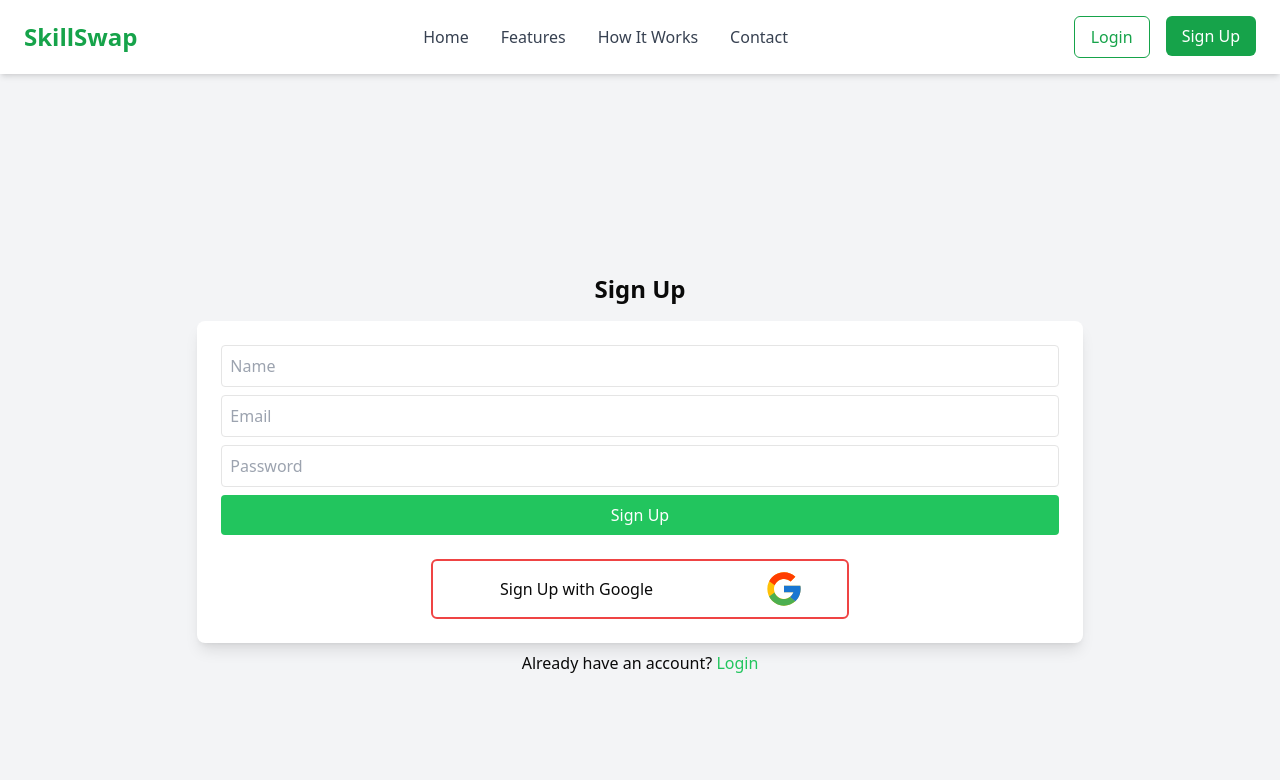
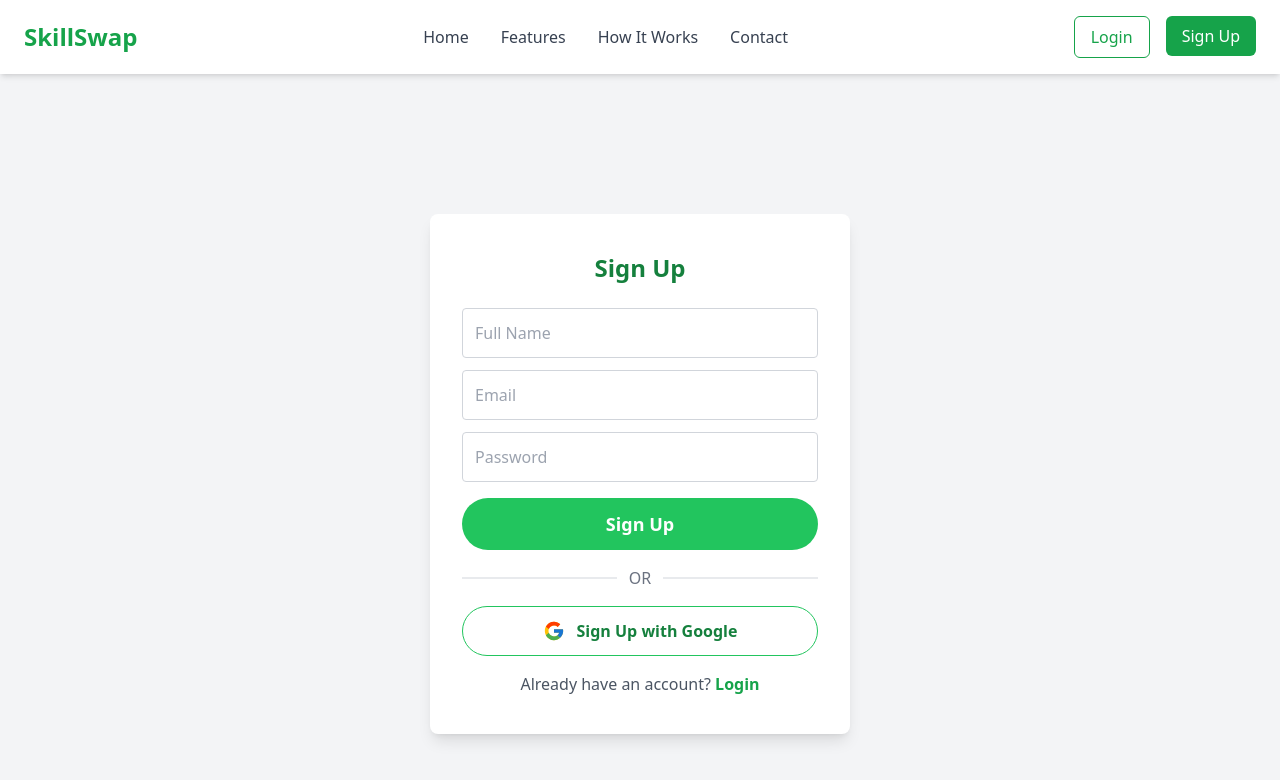
Before and after one commit to arhammunir1104/IBA-Hackathon-frontend, a React (Vite) app: page /signup in a window 1280 px wide. Shown: the top 780 px of the page. Built offline with nearby package versions, Linux system fonts and the light colour scheme.

Commit message:
Updated the UI of Log in and sign up and Hero Section

```diff
--- a/src/Pages/Login.jsx
+++ b/src/Pages/Login.jsx
@@ -1,24 +1,44 @@
-import React from 'react'
+import React from 'react';
 import { Link } from 'react-router-dom';
-import google from "../assets/google.svg"
-
+import { FcGoogle } from 'react-icons/fc'; // Google Icon
 
 export default function Login() {
     return (
-        <div className="flex flex-col items-center justify-center min-h-screen bg-gray-100">
-        <h2 className="text-2xl font-semibold mb-4">Login</h2>
-        <form className="bg-white p-6 rounded-lg shadow-lg">
-                <input type="email" placeholder="Email" className="border p-2 rounded w-full mb-2" />
-                <input type="password" placeholder="Password" className="border p-2 rounded w-full mb-2" />
-                <button className="bg-green-500 text-white px-4 py-2 rounded w-full">Sign Up</button>
-                <div className='flex w-full items-center justify-center'>
-                    <div className='flex justify-around items-center w-1/2 mt-6 py-2 border-red-500 border-2 rounded-md'>
-                        <button className=" px-6">Log In with Google</button>
-                        <img src={google} className='w-[40px]'/>
+        <div className="flex items-center justify-center min-h-screen bg-gray-100">
+            <div className="bg-white p-8 rounded-lg shadow-lg w-[400px] h-[480px] flex flex-col justify-center">
+                <h2 className="text-2xl font-semibold text-center mb-6 text-green-700">Login</h2>
+
+                <form className="flex flex-col">
+                    <input
+                        type="email"
+                        placeholder="Email"
+                        className="border border-gray-300 p-3 rounded w-full mb-3 focus:outline-none focus:ring-2 focus:ring-green-400"
+                    />
+                    <input
+                        type="password"
+                        placeholder="Password"
+                        className="border border-gray-300 p-3 rounded w-full mb-4 focus:outline-none focus:ring-2 focus:ring-green-400"
+                    />
+
+                    <button className="bg-green-500 text-white px-4 py-3 rounded-full w-full text-lg font-semibold hover:bg-green-600 transition">
+                        Login
+                    </button>
+
+                    <div className="relative text-center mt-4">
+                        <span className="absolute inset-x-0 top-1/2 transform -translate-y-1/2 border-t border-gray-300"></span>
+                        <span className="bg-white px-3 text-gray-500 relative">OR</span>
                     </div>
-                </div>
-              </form>
-        <p className="mt-2">Don't have an account? <Link to="/signup" className="text-green-500">Sign Up</Link></p>
-      </div>
-      );
+
+                    {/* Google Login Button */}
+                    <button className="flex items-center justify-center gap-3 border border-green-500 text-green-700 px-4 py-3 rounded-full w-full mt-4 font-semibold hover:bg-green-500 hover:text-white transition">
+                        <FcGoogle size={22} /> Log In with Google
+                    </button>
+                </form>
+
+                <p className="mt-4 text-center text-gray-600">
+                    Don't have an account? <Link to="/signup" className="text-green-600 font-semibold">Sign Up</Link>
+                </p>
+            </div>
+        </div>
+    );
 }
--- a/src/Pages/Signup.jsx
+++ b/src/Pages/Signup.jsx
@@ -1,24 +1,49 @@
-import React from 'react'
+import React from 'react';
 import { Link } from 'react-router-dom';
-import google from "../assets/google.svg"
+import { FcGoogle } from 'react-icons/fc'; // Google Icon
 
 export default function Signup() {
     return (
-        <div className="flex flex-col items-center justify-center min-h-screen bg-gray-100">
-      <h2 className="text-2xl font-semibold mb-4">Sign Up</h2>
-      <form className="bg-white p-6 rounded-lg shadow-lg">
-        <input type="text" placeholder="Name" className="border p-2 rounded w-full mb-2" />
-        <input type="email" placeholder="Email" className="border p-2 rounded w-full mb-2" />
-        <input type="password" placeholder="Password" className="border p-2 rounded w-full mb-2" />
-        <button className="bg-green-500 text-white px-4 py-2 rounded w-full">Sign Up</button>
-        <div className='flex w-full items-center justify-center'>
-            <div className='flex justify-around items-center w-1/2 mt-6 py-2 border-red-500 border-2 rounded-md'>
-                <button className=" px-6">Sign Up with Google</button>
-                <img src={google} className='w-[40px]'/>
+        <div className="flex items-center justify-center min-h-screen bg-gray-100">
+            <div className="bg-white p-8 rounded-lg shadow-lg w-[420px] h-[520px] flex flex-col justify-center">
+                <h2 className="text-2xl font-semibold text-center mb-6 text-green-700">Sign Up</h2>
+
+                <form className="flex flex-col">
+                    <input
+                        type="text"
+                        placeholder="Full Name"
+                        className="border border-gray-300 p-3 rounded w-full mb-3 focus:outline-none focus:ring-2 focus:ring-green-400"
+                    />
+                    <input
+                        type="email"
+                        placeholder="Email"
+                        className="border border-gray-300 p-3 rounded w-full mb-3 focus:outline-none focus:ring-2 focus:ring-green-400"
+                    />
+                    <input
+                        type="password"
+                        placeholder="Password"
+                        className="border border-gray-300 p-3 rounded w-full mb-4 focus:outline-none focus:ring-2 focus:ring-green-400"
+                    />
+
+                    <button className="bg-green-500 text-white px-4 py-3 rounded-full w-full text-lg font-semibold hover:bg-green-600 transition">
+                        Sign Up
+                    </button>
+
+                    <div className="relative text-center mt-4">
+                        <span className="absolute inset-x-0 top-1/2 transform -translate-y-1/2 border-t border-gray-300"></span>
+                        <span className="bg-white px-3 text-gray-500 relative">OR</span>
+                    </div>
+
+                    {/* Google Signup Button */}
+                    <button className="flex items-center justify-center gap-3 border border-green-500 text-green-700 px-4 py-3 rounded-full w-full mt-4 font-semibold hover:bg-green-500 hover:text-white transition">
+                        <FcGoogle size={22} /> Sign Up with Google
+                    </button>
+                </form>
+
+                <p className="mt-4 text-center text-gray-600">
+                    Already have an account? <Link to="/login" className="text-green-600 font-semibold">Login</Link>
+                </p>
             </div>
         </div>
-      </form>
-      <p className="mt-2">Already have an account? <Link to="/login" className="text-green-500">Login</Link></p>
-    </div>
-      );
+    );
 }
--- a/src/components/Hero.jsx
+++ b/src/components/Hero.jsx
@@ -1,8 +1,8 @@
 import { motion } from "framer-motion";
 import { useState } from "react";
+import { FaChevronDown } from "react-icons/fa";
 
 export default function HeroSection() {
-
   const categories = ["Images", "Videos", "PDF Files"];
 
   return (
@@ -18,7 +18,8 @@ export default function HeroSection() {
           SkillSwap. Learn & Grow Together.
         </motion.h1>
         <p className="mt-4 text-lg text-gray-600">
-          Connect with talented people, exchange skills, and build something amazing. No money, just knowledge.
+          Connect with talented people, exchange skills, and build something
+          amazing. No money, just knowledge.
         </p>
 
         {/* Improved Search Bar */}
@@ -33,13 +34,21 @@ export default function HeroSection() {
             placeholder="Search by creator name, tags..."
             className="flex-grow p-3 rounded-l-full text-gray-700 outline-none text-lg"
           />
-          <select className="p-3 bg-green-600 text-white rounded-r-full text-lg cursor-pointer">
+          <div className="relative inline-block">
+            <select
+              className="p-2 pr-8 bg-green-200 text-green-700 border-2 border-green-900 rounded-r-full text-lg cursor-pointer opacity-75 appearance-none
+           hover:bg-green-600 hover:text-white focus:opacity-100 transition duration-300"
+            >
               {categories.map((category, index) => (
                 <option key={index} value={category}>
                   {category}
                 </option>
               ))}
             </select>
+            <span className="absolute right-3 top-1/2 transform -translate-y-1/2 text-green-700 pointer-events-none">
+              <FaChevronDown size={14} />
+            </span>
+          </div>
         </motion.div>
       </div>
     </section>
```
Lines whose indentation alone changed are shown as unchanged.
